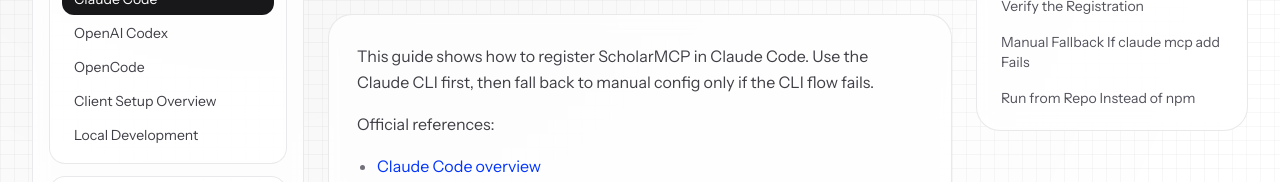
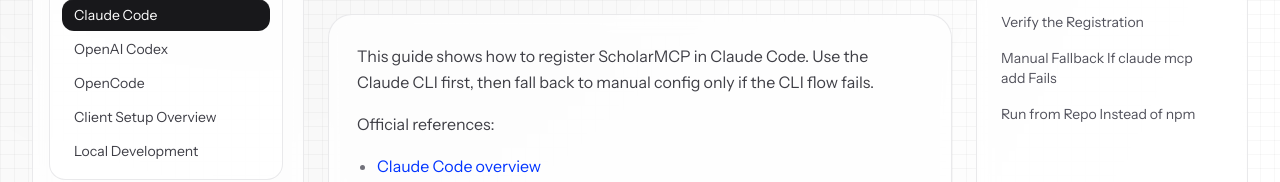
Before and after one commit to lstudlo/ScholarMCP, an Astro site in the folder apps/docs/: page /getting-started/claude-code in a window 1280 px wide. Shown: the part 280-462 px from the top of the page. Built offline with nearby package versions, Linux system fonts and the light colour scheme; Astro itself is replaced by a stand-in of ours.

Commit message:
fix(docs): pin side panels while scrolling

```diff
--- a/apps/docs/src/components/docs/SiteShell.astro
+++ b/apps/docs/src/components/docs/SiteShell.astro
@@ -27,7 +27,7 @@
     <div class="absolute inset-0 [background-image:linear-gradient(to_right,rgba(0,0,0,0.045)_1px,transparent_1px),linear-gradient(to_bottom,rgba(0,0,0,0.045)_1px,transparent_1px)] [background-size:14px_14px] dark:[background-image:linear-gradient(to_right,rgba(255,255,255,0.05)_1px,transparent_1px),linear-gradient(to_bottom,rgba(255,255,255,0.05)_1px,transparent_1px)]"></div>
   </div>
 
-  <header class="sticky top-0 z-20 bg-white/75 backdrop-blur-xl dark:bg-black/70">
+  <header class="z-20 bg-white/75 backdrop-blur-xl dark:bg-black/70">
     <div class="mx-auto flex w-full items-center justify-between gap-4 px-7 h-16 md:px-9">
       <a href="/" class="group min-w-0 no-underline">
         <div class="flex items-center gap-2 sm:gap-3 group-hover:opacity-80">
@@ -64,10 +64,12 @@
        ' xl:items-start']}>
       {!isHome && (
         <aside class="hidden xl:block">
-          <div class="sticky top-24 rounded-3xl border border-zinc-200/80 bg-white/75 p-4 backdrop-blur dark:border-zinc-800 dark:bg-zinc-950/70">
-            <p class="text-[11px] tracking-[0.16em] text-zinc-500 uppercase">Documentation</p>
-            <div class="mt-4">
-              <SidebarNav items={sidebar} />
+          <div class="sticky top-0 h-screen py-4">
+            <div class="flex h-full min-h-0 flex-col rounded-3xl border border-zinc-200/80 bg-white/75 p-4 backdrop-blur dark:border-zinc-800 dark:bg-zinc-950/70">
+              <p class="shrink-0 text-[11px] tracking-[0.16em] text-zinc-500 uppercase">Documentation</p>
+              <div class="mt-4 min-h-0 flex-1 overflow-y-auto pr-1">
+                <SidebarNav items={sidebar} />
+              </div>
             </div>
           </div>
         </aside>
@@ -96,7 +98,7 @@
 
       {!isHome && (
         <aside class="hidden xl:block">
-          <div class="sticky top-24">
+          <div class="sticky top-0 h-screen py-4">
             <TocNav items={toc} />
           </div>
         </aside>
--- a/apps/docs/src/components/docs/TocNav.astro
+++ b/apps/docs/src/components/docs/TocNav.astro
@@ -14,9 +14,10 @@
 
 {
   items.length > 0 && (
-    <aside class="rounded-3xl border border-zinc-200/80 bg-white/75 p-4 backdrop-blur dark:border-zinc-800 dark:bg-zinc-950/70">
-      <p class="text-[11px] tracking-[0.16em] text-zinc-500 uppercase">On This Page</p>
-      <ul class="mt-3 space-y-1">
+    <aside class="flex h-full min-h-0 flex-col rounded-3xl border border-zinc-200/80 bg-white/75 p-4 backdrop-blur dark:border-zinc-800 dark:bg-zinc-950/70">
+      <p class="shrink-0 text-[11px] tracking-[0.16em] text-zinc-500 uppercase">On This Page</p>
+      <div class="mt-3 min-h-0 flex-1 overflow-y-auto pr-1">
+        <ul class="space-y-1">
           {items.map((item) => (
             <li class:list={[item.depth > 2 && 'pl-3']}>
               <a
@@ -28,6 +29,7 @@
             </li>
           ))}
         </ul>
+      </div>
     </aside>
   )
 }
```
Lines whose indentation alone changed are shown as unchanged.
